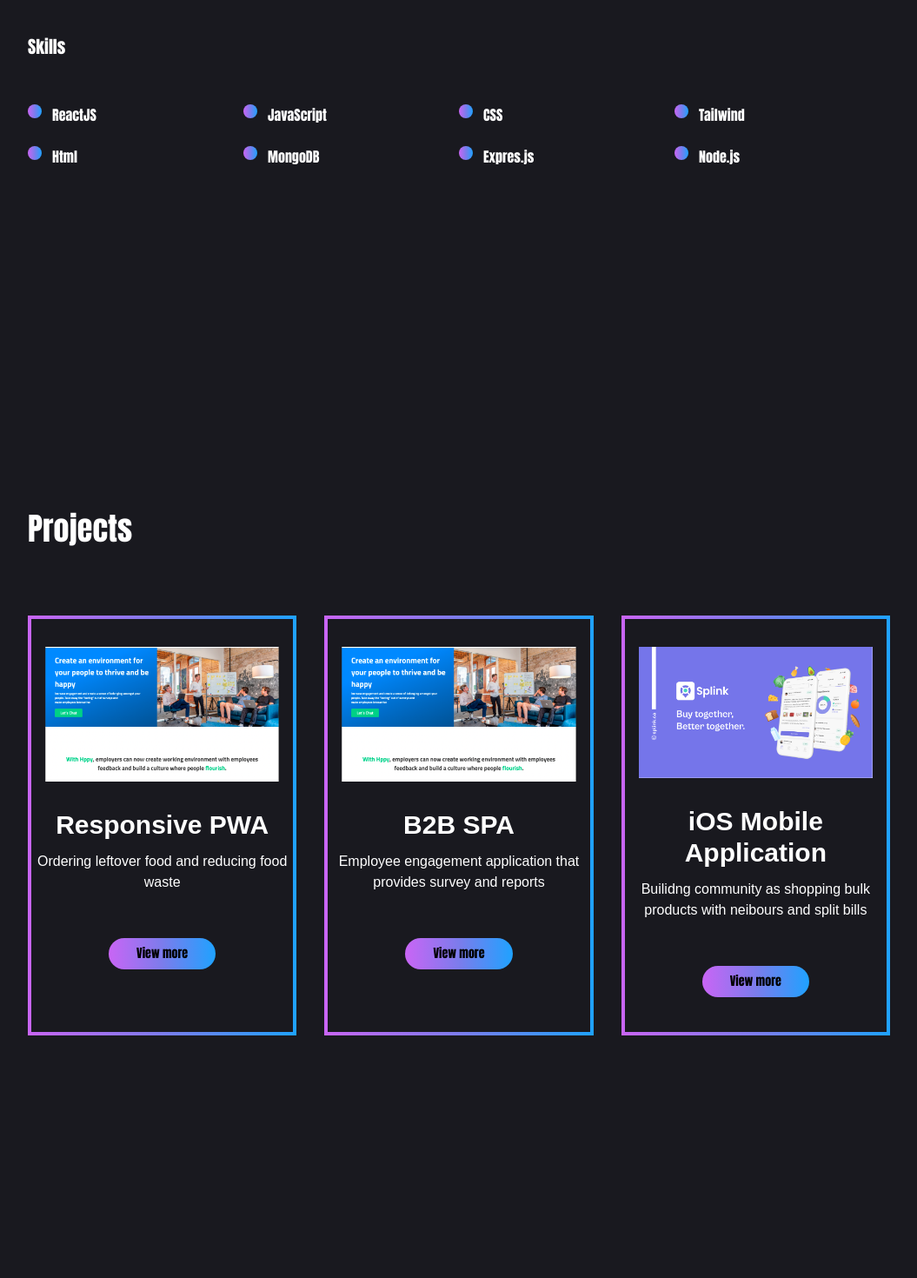
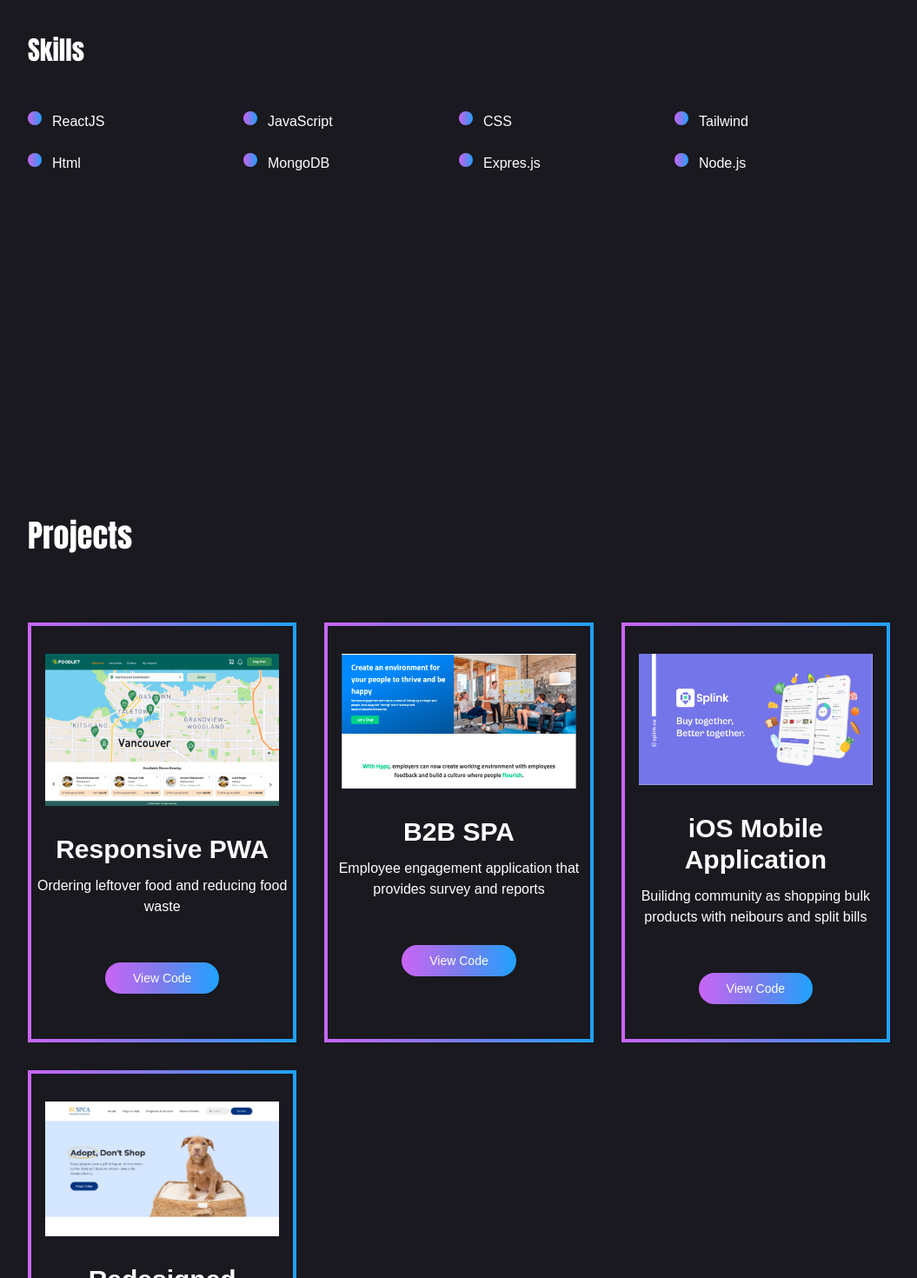
Before and after one commit to tecla1004/Myportfolio, a Next.js app: page / in a window 1280 px wide. Shown: the part 1320-2790 px from the top of the page at 87% size, without its empty margins (112-1167 px from the left). Built offline with nearby package versions, Linux system fonts and the light colour scheme; a web font is replaced by a local one.

Commit message:
Add: added new project in card section and fixed button styling

```diff
--- a/src/components/aboutMe/About.jsx
+++ b/src/components/aboutMe/About.jsx
@@ -7,14 +7,14 @@ const About = ({backgroundColor, histories, descColor}) => {
             <h3 className='text-4xl mb-10'>About me</h3>
             <p className='descFont'>Hey there! I'm a friendly and enthusiastic Frontend Developer who is deeply passionate about learning and growth. I have a solid foundation in HTML, CSS, and JavaScript, and I'm constantly seeking new opportunities to expand my knowledge and skill set in the ever-evolving world of web development. Creating visually appealing and user-friendly web interfaces is not just a job for me, it's a true passion that fuels my desire to deliver outstanding results.
             </p>
-            <h5 className='text-xl py-10'>Skills </h5>
+            <h5 className='text-3xl py-10'>Skills </h5>
             <div>
                     <div className='grid grid-cols-4 gab-4'>
                     {histories.map((history, index) =>(
                         <div>                                {/* <Box width={6} height={6} backgroundColor={backgroundColor} /> */}
                             <div className='flex py-3'>
                                 <Box round="rounded-full" width="w-4" height="h-4" backgroundColor={backgroundColor} />
-                                <p className='pl-3'>{history}</p>
+                                <p className='pl-3 descFont'>{history}</p>
                             </div>
                         </div>
                     ))}
--- a/src/components/commons/button/Button.jsx
+++ b/src/components/commons/button/Button.jsx
@@ -1,13 +1,13 @@
 import classNames from 'classnames';
 import React from 'react';
 
-const Button = ({txtColor, bgColor, label, padding, txtSize}) => {
+const Button = ({txtColor, bgColor, label, padding, txtSize, }) => {
     return (
         <div>
             <button className={classNames(
-                `px-8 py-2 rounded-full bg-gradient-to-r from-puple via-darkblue to-skyblue`,
+                `px-8 py-2 rounded-full bg-gradient-to-r from-puple via-darkblue to-skyblue descFont text-white`,
                 txtColor,
-                txtSize
+                txtSize,
 
             )}>
                 {label}
--- a/src/components/projects/Detail.jsx
+++ b/src/components/projects/Detail.jsx
@@ -6,6 +6,38 @@ import Button from '../commons/button/Button';
 
 
 const Detail = ({subTitle, title, desc, tech}) => {
+
+    const projectUrl = [
+        "project1-Foodlet", "project2-hppy", "Splink"
+    ]
+
+    const redirectLink = ()=>{
+        if(title == "Foodlet" ){
+            <div className='my-10'>
+                <Link href={`https://github.com/tecla1004/${projectUrl[0]}`}>
+                    <Button label="View codes" />
+                </Link>
+                <div className='w-1/2 pt-14'>
+                    <Image
+                    src={portfolio}
+                    />
+                </div>
+            </div>
+        }
+        else
+        if(title == "Hppy") {
+            <div className='my-10'>
+            <Link href={`https://github.com/tecla1004/${projectUrl[1]}`}>
+                <Button label="View codes" />
+            </Link>
+            <div className='w-1/2 pt-14'>
+                <Image
+                src={portfolio}
+                />
+            </div>
+        </div>
+        }
+    }
     return (
         <div className='flex gap-36 mt-40 h-screen'>
             <div className='w-3/4'>
@@ -15,21 +47,39 @@ const Detail = ({subTitle, title, desc, tech}) => {
                 <div className='py-5'>
                     {tech.map((t,index)=>(
                         <p className='inline pr-3'>{t}</p>
+                    ))}
+                </div>
+                        <div>
+                            {redirectLink()}
+                        </div>
+                    {/* { title == "Foodlet" &&
+                     <div className='my-10'>
+                        <Link href={`https://github.com/tecla1004/${projectUrl[0]}`}>
+                            <Button label="View codes" />
+                        </Link>
+                        <div className='w-1/2 pt-14'>
+                        <Image
+                        src={portfolio}
+                        />
+                        </div>
+                    </div>
+                    }
+                    {title == "Hppy" ?
 
-                    ))}
+                    <div>
+                        <Link href={`https://github.com/tecla1004/${projectUrl[1]}`}>
+                        <Button label="View codes" />
+                        </Link>
+                    </div>
 
-                </div>
-                <Link href="">
+                    :(
+                    title == "Splink" ?
+                    <Link href={`https://github.com/tecla1004/${projectUrl[2]}`}>
                     <Button label="View codes" />
-                    {/* <p className='descFont'>View the code </p> */}
-                </Link>
-            </div>
-            <div className='w-1/2 pt-14'>
-                <Image
-                src={portfolio}
+                    </Link>
+                    )}
 
-                />
-
+                </div>*/}
             </div>
         </div>
     );
--- a/src/components/projects/cards.jsx
+++ b/src/components/projects/cards.jsx
@@ -1,8 +1,10 @@
 import Image from 'next/image';
 import React from 'react';
 import Button from '../commons/button/Button';
+import Link from 'next/link';
+const Cards = ({projectsData, font }) => {
 
-const Cards = ({projectsData, font }) => {
+
     return (
         <div>
             <h3 className='text-4xl mb-20'>Projects</h3>
@@ -14,12 +16,35 @@ const Cards = ({projectsData, font }) => {
                                 <Image
                                 src={data.imgUrl}
                                 className='px-4 m-auto pt-8'
+                                height={500}
                                 />
                                 <h4 className='text-3xl text-center pt-8 descFont font-semibold'>{data.title}</h4>
                                 <p className='text-base text-center descFont py-3'>{data.desc}</p>
                                 {/* <p className='text-sm text-center pt-5 descFont'> {data.tech} </p> */}
                                 <div className='flex justify-center my-10'>
-                                    <Button label='View more' txtColor='text-black' txtSize='text-sm' />
+                                    { data.title == "Responsive PWA" ? (
+                                    <Link href='https://github.com/tecla1004/project1-Foodlet' target="_blank">
+                                    <Button label='View Code' txtColor='text-black' txtSize='text-sm' />
+                                    </Link>
+                                    )
+                                    :   data.title == "B2B SPA" ? (
+                                        <Link href='https://github.com/tecla1004/project2-hppy' target="_blank">
+                                        <Button label='View Code' txtColor='text-black' txtSize='text-sm' />
+                                        </Link>
+                                    )
+                                    :  data.title == "iOS Mobile Application" ? (
+                                        <Link href='https://github.com/tecla1004/Splink-Frontend' target="_blank">
+                                        <Button label='View Code' txtColor='text-black' txtSize='text-sm' />
+                                        </Link>
+                                    )
+                                    :(
+                                        <Link href='https://github.com/tecla1004/project-bc-spca-renewal' target="_blank">
+                                        <Button label='View Code' txtColor='text-black' txtSize='text-sm' />
+                                        </Link>
+                                    )
+                                }
+
+
                                 </div>
                             </div>
                         </div>
--- a/src/pages/index.jsx
+++ b/src/pages/index.jsx
@@ -9,9 +9,10 @@ import Contact from '../components/contact/Contact';
 export default function HomePage() {
 
   const projectsData = [
-    {imgUrl:require("../images/sample.png"), title:'Responsive PWA', desc:'Ordering leftover food and reducing food waste', tech:"Vanila JavaScript, Sass, Firebase, HTML"},
+    {imgUrl:require("../images/home.png"), title:'Responsive PWA', desc:'Ordering leftover food and reducing food waste', tech:"Vanila JavaScript, Sass, Firebase, HTML"},
     {imgUrl:require("../images/sample.png"), title:'B2B SPA', desc:'Employee engagement application that provides survey and reports', tech:"React, MongoDB, Firebase, AWS, Node.js, Express.js, Tailwind"},
     {imgUrl:require("../images/splink.png"), title:'iOS Mobile Application', desc:'Builidng community as shopping bulk products with neibours and split bills', tech:"Reac Native, MongoDB, Firebase, AWS, Node.js, Express.js, Tailwind"},
+    {imgUrl:require("../images/spca-cut.png"), title:'Redesigned Responsive Website', desc:'Redesign the BC SPCA website to improve the user experience and achieve the organizations goals of increasing donations, adoptions, and volunteer opportunities', tech:"React.js, Next.js, Tailwind, Javscript"},
     // {imgUrl:require("../images/sample.png"), title:'Responsive Web Application', desc:'Lorem ipsum dolor sit amet, consectetur adipiscing elit. Maecenas et massa vel quam accumsan elementum. Nulla'},
 
   ]
--- a/src/pages/project1/index.jsx
+++ b/src/pages/project1/index.jsx
@@ -6,7 +6,9 @@ import Detail from '../../components/projects/Detail';
 
 const Projects = () => {
 
-    const tech = ["Javascript", "CSS", "Sass", "Html", "Firebase"]
+    const tech = [
+      "Javascript", "CSS", "Sass", "Html", "Firebase"
+    ]
 
     return (
         <div className='w-full bg-primary text-white'>
--- /dev/null
+++ b/src/pages/project2/index.jsx
@@ -0,0 +1,24 @@
+import React from 'react';
+import Nav from '../../components/header/Nav';
+import Link from 'next/link';
+import Image from 'next/image';
+import Detail from '../../components/projects/Detail';
+
+const Project2 = () => {
+
+    const tech = [
+        "React", "MUI", "Javascript", "AWS", "MongoDB", "express.js"
+      ]
+
+    return (
+        <div className='w-full bg-primary text-white'>
+        <div className="mx-36 m-auto">
+          <Nav />
+          <Detail title="Hppy" subTitle="B2B SPA" desc="Lorem Ipsum is simply dummy text of the printing and typesetting industry. Lorem Ipsum has been the industry's standard dummy text ever since the 1500s, when an unknown printer took a galley of type and scrambled it to make a type specimen book. It has survived not only five centuries" tech={tech} />
+
+        </div>
+      </div>
+    );
+}
+
+export default Project2;
```
Also changed, not shown: src/images/spca-cut.png (added), 1 other file (tests, documents, lock files or other folders).
